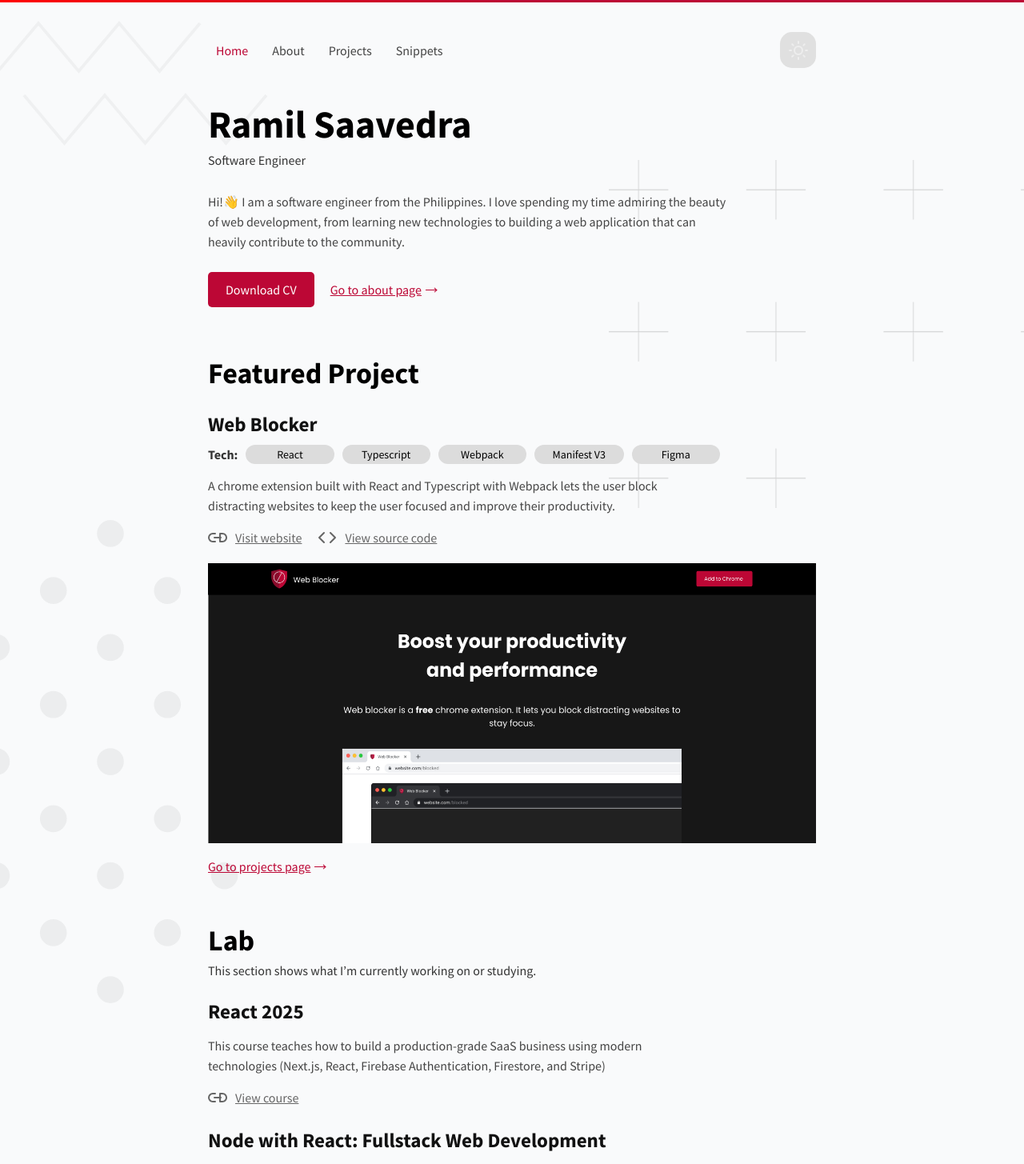
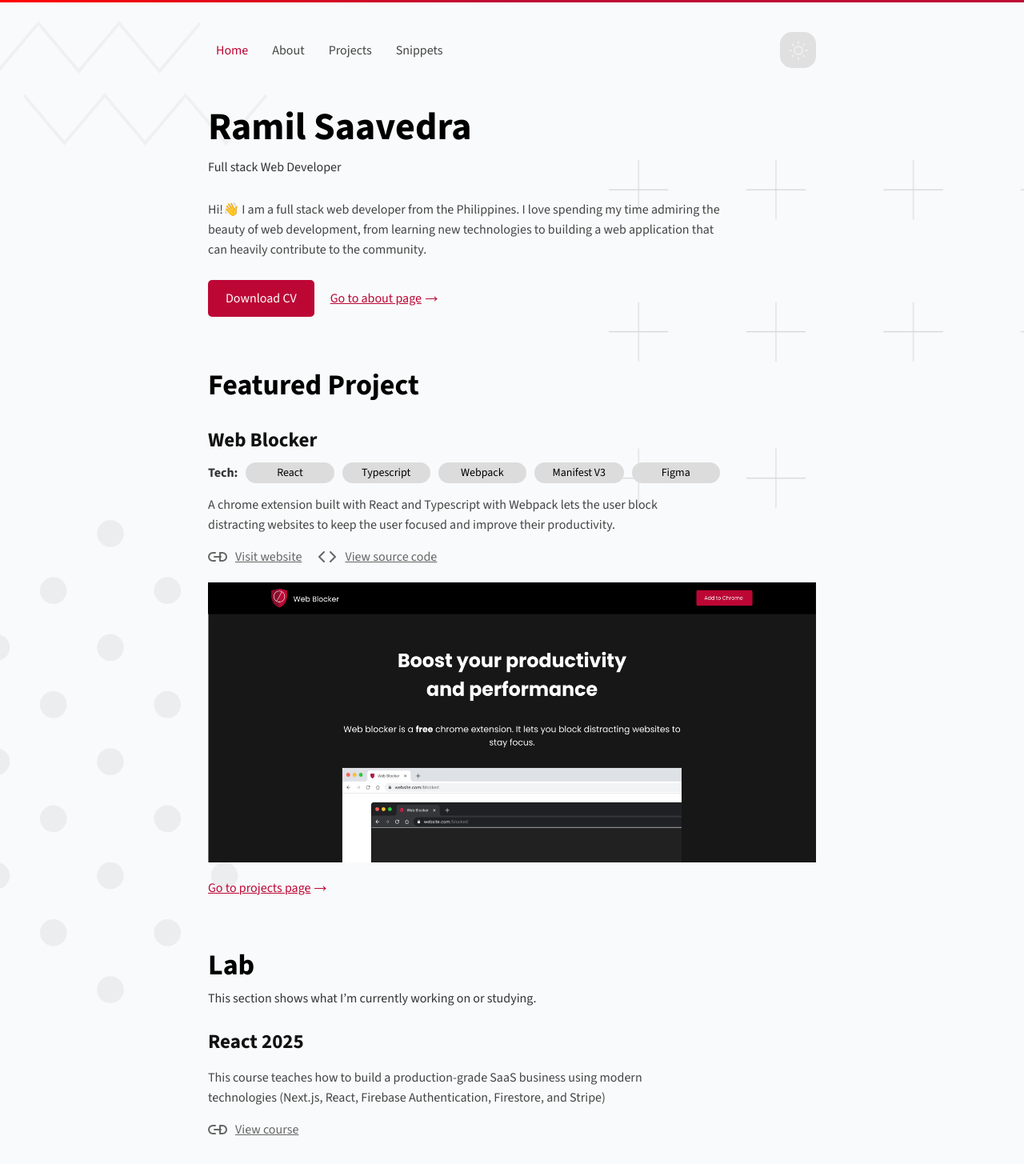
Before and after one commit to ramilsaavedra/portfolio-nextjs-firebase-typescript, a Next.js app: page / in a window 1280 px wide. Shown: the top 1455 px of the page at 80% size. Built offline with nearby package versions, Linux system fonts and the light colour scheme; no server answers.

Commit message:
fix: self host font

```diff
--- a/pages/_document.tsx
+++ b/pages/_document.tsx
@@ -23,7 +23,7 @@ const Document = (props: DocumentProps) => {
         />
         <meta
           name='description'
-          content='Hi!👋 I am a software engineer from the Philippines. I love spending
+          content='Hi!👋 I am a full stack web developer from the Philippines. I love spending
             my time admiring the beauty of web development, from learning new
             technologies to building a web application that can heavily
             contribute to the community.'
@@ -31,11 +31,11 @@ const Document = (props: DocumentProps) => {
         <meta property='og:type' content='website' />
         <meta
           property='og:title'
-          content='Ramil Saavedra | Software Engineer'
+          content='Ramil Saavedra | Full stack Web Developer'
         />
         <meta
           property='og:description'
-          content='Hi!👋 I am a software engineer from the Philippines. I love spending
+          content='Hi!👋 I am a full stack web developer from the Philippines. I love spending
             my time admiring the beauty of web development, from learning new
             technologies to building a web application that can heavily
             contribute to the community.'
@@ -46,7 +46,7 @@ const Document = (props: DocumentProps) => {
         />
         <meta
           property='og:image:alt'
-          content='Ramil Saavedra | Software Engineer'
+          content='Ramil Saavedra | Full stack Web Developer'
         />
 
         <meta name='twitter:card' content='summary' />
--- a/pages/index.tsx
+++ b/pages/index.tsx
@@ -11,15 +11,15 @@ const Home: NextPage = () => {
     <>
       <div className={`container ${styles.container}`}>
         <Head>
-          <title>Ramil Saavedra | Software Engineer</title>
+          <title>Ramil Saavedra | Full stack Web Developer</title>
         </Head>
         <div className={styles.landing}>
           <h1>Ramil Saavedra</h1>
-          <p className={styles.subheading}>Software Engineer</p>
+          <p className={styles.subheading}>Full stack Web Developer</p>
           <div className={styles.description}>
-            Hi!<div className='wave'>👋</div> I am a software engineer from the
-            Philippines. I love spending my time admiring the beauty of web
-            development, from learning new technologies to building a web
+            Hi!<div className='wave'>👋</div> I am a full stack web developer
+            from the Philippines. I love spending my time admiring the beauty of
+            web development, from learning new technologies to building a web
             application that can heavily contribute to the community.
           </div>
           <div className={styles.ctaDiv}>
@@ -60,8 +60,8 @@ const Home: NextPage = () => {
           />
 
           <ProjectItem
-            title='Node with React: Fullstack Web Development'
-            description='This courses teaches how to build and deploy fullstack web app with NodeJS, React, Redux, Express and MongoDB.'
+            title='Node with React: Full stack Web Development'
+            description='This courses teaches how to build and deploy full stack web app with NodeJS, React, Redux, Express and MongoDB.'
             homeUrl='https://www.udemy.com/course/node-with-react-fullstack-web-development/'
             homeText='View course'
           />
--- a/styles/globals.css
+++ b/styles/globals.css
@@ -1,3 +1,8 @@
+@font-face {
+  font-family: 'Source San 3';
+  src: url('../public/static/fonts/Source-Sans-3.ttf');
+}
+
 :root {
   --primary: #bc0735;
   --secondary: #8b0c2c;
@@ -38,7 +43,9 @@ html,
 body {
   padding: 0;
   margin: 0;
-  font-family: 'Source Sans Pro', sans-serif;
+  font-family: 'Source San 3', -apple-system, BlinkMacSystemFont, Segoe UI,
+    Roboto, Oxygen, Ubuntu, Cantarell, Fira Sans, Droid Sans, Helvetica Neue,
+    sans-serif;
   background: var(--background);
 }
 
```
Also changed, not shown: public/static/fonts/Source-Sans-3.ttf (added).
